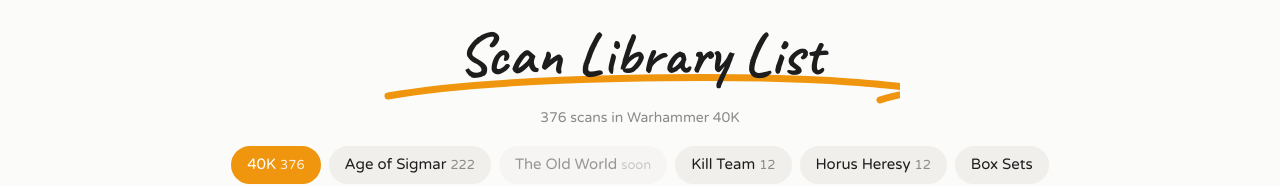
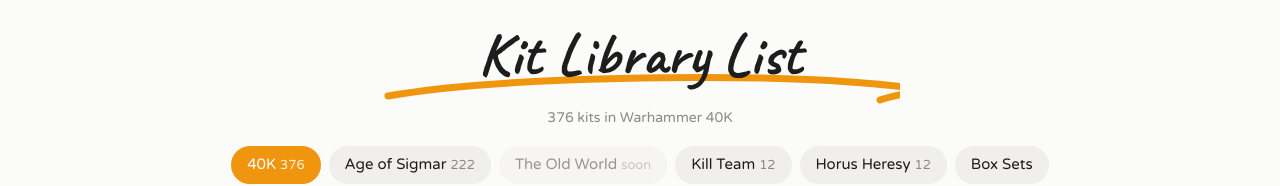
Before and after one commit to ravnicanartist-cmd/Stl-Repo, a plain HTML site: page index.html in a window 1280 px wide. Shown: the top 186 px of the page. Drawn offline with nearby package versions, Linux system fonts and the light colour scheme.

Commit message:
Say kits instead of scans
Co-Authored-By: Claude Opus 5.5 <noreply@anthropic.com>
Claude-Session: https://claude.ai/code/session_01Nb3dqxfxmor65qAGV2s29x

```diff
--- a/index.html
+++ b/index.html
@@ -3,7 +3,7 @@
 <head>
 <meta charset="utf-8">
 <meta name="viewport" content="width=device-width, initial-scale=1">
-<title>Scan Library List</title>
+<title>Kit Library List</title>
 <link rel="preconnect" href="https://fonts.googleapis.com">
 <link rel="preconnect" href="https://fonts.gstatic.com" crossorigin>
 <link href="https://fonts.googleapis.com/css2?family=Varela+Round&family=Nunito:wght@700;800&family=Caveat:wght@700&display=swap" rel="stylesheet">
@@ -49,7 +49,7 @@ footer{text-align:center;color:var(--soft);font-size:13px;margin-top:30px}
 <body>
 <div class="wrap">
   <header>
-    <h1>Scan Library List</h1>
+    <h1>Kit Library List</h1>
     <svg class="swoosh" viewBox="0 0 520 34" aria-hidden="true"><path d="M8 26 C 120 6, 360 4, 470 12 S 520 22, 500 30" fill="none" stroke="#f0960e" stroke-width="7" stroke-linecap="round"/></svg>
     <p class="count" id="count">Loading…</p>
   </header>
@@ -124,7 +124,7 @@ function render(){
         h+=`<li><a href="${url}" target="_blank" rel="noopener">${esc(i.n)}</a>${meta?` <span class="meta">(${esc(meta)})</span>`:""}</li>`});
       h+=`</ul></div>`})});
   document.getElementById("list").innerHTML=h||`<p class="empty">Nothing matches that.</p>`;
-  const n=pool.length;document.getElementById("count").textContent=q?`${n} matching scans across all games`:`${n} scans in ${game}`;
+  const n=pool.length;document.getElementById("count").textContent=q?`${n} matching kits across all games`:`${n} kits in ${game}`;
 }
 function toggles(){
   document.getElementById("toggles").innerHTML=GAMES.map(g=>{const c=items.filter(i=>i.g==g).length;
@@ -140,7 +140,7 @@ fetch("scans.csv?"+Date.now()).then(r=>{const lm=r.headers.get("last-modified");
   let saved=null;try{saved=localStorage.getItem("scan-game")}catch(e){}
   game=(saved=="Box Sets"?saved:null)||GAMES.find(g=>g==saved&&items.some(i=>i.g==g))||GAMES.find(g=>items.some(i=>i.g==g));
   toggles();render();
-}).catch(()=>{document.getElementById("count").textContent="Couldn't load the scan list."});
+}).catch(()=>{document.getElementById("count").textContent="Couldn't load the kit list."});
 document.getElementById("q").addEventListener("input",render);
 fetch("boxes.json?"+Date.now()).then(r=>r.json()).then(j=>{boxes=j;if(game=="Box Sets")render()}).catch(()=>{});
 </script>
```
Also changed, not shown: 1 other file.
